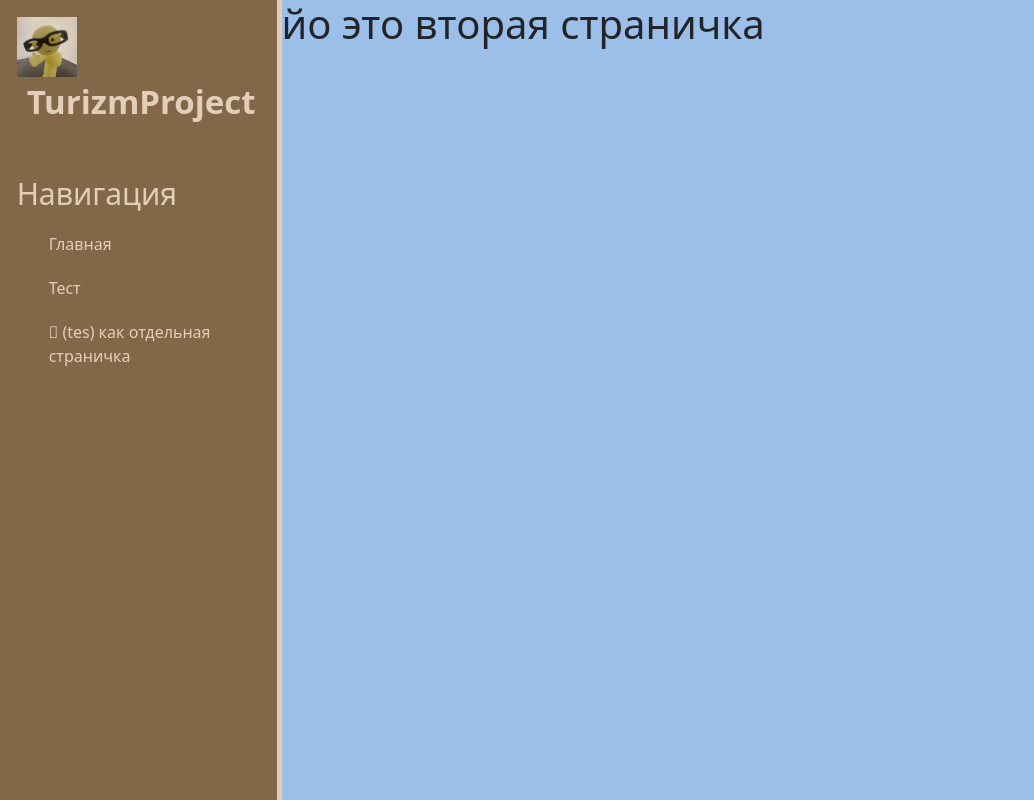
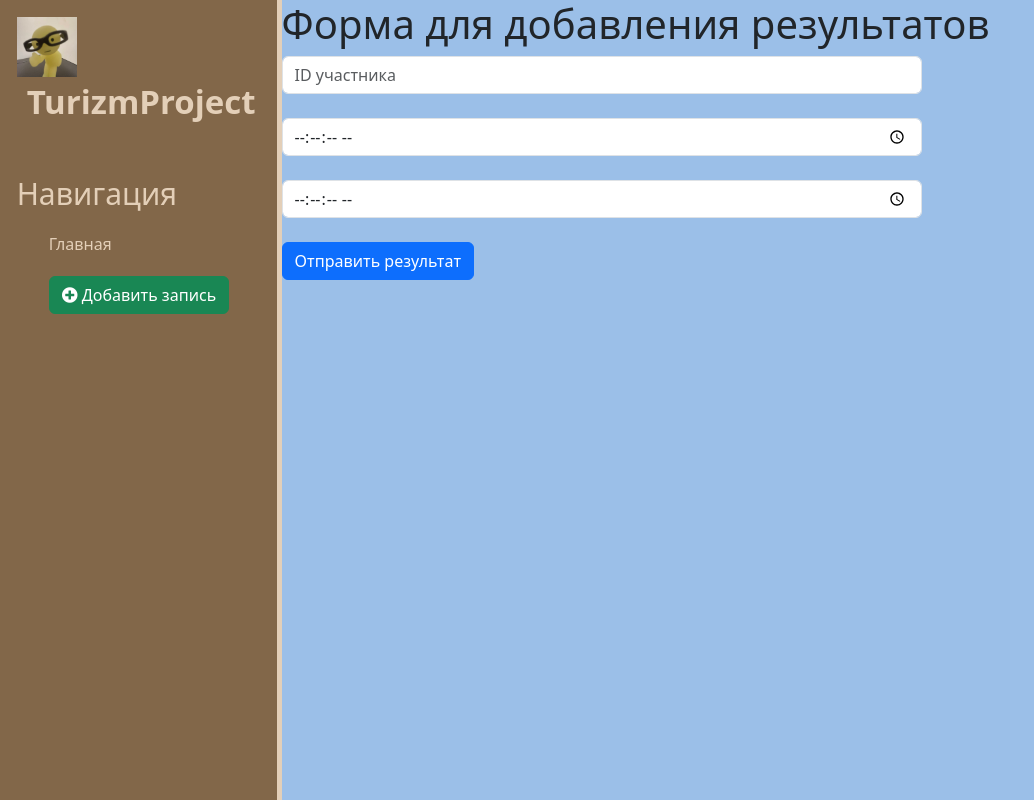
Before and after one commit to eshka-rp/TurizmProject, a Django app: page /test in a window 1280 px wide. Shown: the whole page, without its empty margins (0-1034 px from the left). Run offline with Django 5.2, Linux system fonts and the light colour scheme; some libraries are stand-ins or nearby versions.

Commit message:
рабочая форма, но пока не связанная с кодом

```diff
--- a/project_turizm_1/TurizmApp/static/TurizmApp/css/TurizmApp.css
+++ b/project_turizm_1/TurizmApp/static/TurizmApp/css/TurizmApp.css
@@ -1,6 +1,23 @@
 @media (max-width: 2560px) {
+    form {
+
+    }
+
+    .form-control {
+    width: 50%;
+    }
+
     body {
         background: #9bbfe8;
+    }
+
+    .features h1{
+        color: #274a7c;
+        text-align: center;
+    }
+
+    .features {
+        text-align: center;
     }
 
     aside {
@@ -40,14 +57,15 @@
 
     .btn-warning, .btn-warning:hover, .btn-primary:active, .btn-primary:visited {
         background-color: #ab8e6d;
+
     }
 }
-
 
 @media (max-width: 1024px) {
     body {
         background: #9bbfe8;
     }
+
 
     aside {
         float: left;
--- a/project_turizm_1/TurizmApp/templates/TurizmApp/loyal.html
+++ b/project_turizm_1/TurizmApp/templates/TurizmApp/loyal.html
@@ -9,16 +9,16 @@
 </head>
 
 <body>
-    <aside>
+<aside>
         <img src="{% static 'TurizmApp/img/picture.jpg' %}" id="chel">
         <span class="picha">TurizmProject</span>
         <h3>Навигация</h3>
         <ul>
-            <a href="{% url 'home' %}"><li><i class="fa-solid fa-house"></i> Главная</li></a>
-            <a href="{% url 'test' %}"><li><i class="fa-solid fa-pen-to-square"></i> Тест</li></a>
-            <a href="{% url 'tes' %}"><li><i class="fa-solid fa-phone"></i> (tes) как отдельная страничка</li></a>
+            <a href="{% url 'home' %}"><li><i class="fa-solid fa-house"></i>Главная</li></a>
+            <a href="{% url 'test' %}"><li><button class="btn btn-success"><i class="fas fa-plus-circle"></i> Добавить запись</button></li></a>
+
         </ul>
-    </aside>
+</aside>
         {% block content %}
         {% endblock %}
 
--- a/project_turizm_1/TurizmApp/templates/TurizmApp/test.html
+++ b/project_turizm_1/TurizmApp/templates/TurizmApp/test.html
@@ -3,5 +3,12 @@
 {% block title%} SECOND PAGE {% endblock %}
 
 {% block content %}
-    <h1>йо это вторая страничка</h1>
+    <h1>Форма для добавления результатов</h1>
+    <form method="post">
+        {% csrf_token %}
+        <input type="text" placeholder="ID участника" class="form-control"><br>
+        <input type="time" step="1" placeholder="Время старта" class="form-control"><br>
+        <input type="time" step="1" placeholder="Время финиша" class="form-control"><br>
+        <button class="btn btn-primary" type="submit">Отправить результат</button>
+    </form>
 {% endblock %}
--- a/project_turizm_1/TurizmApp/urls.py
+++ b/project_turizm_1/TurizmApp/urls.py
@@ -4,6 +4,5 @@ from . import views
 urlpatterns = [
     path('', views.index, name='home'),
     path('test', views.test, name='test'),
-    path('tes', views.tes, name='tes'),
 
 ]
--- a/project_turizm_1/TurizmApp/views.py
+++ b/project_turizm_1/TurizmApp/views.py
@@ -1,13 +1,8 @@
 from django.shortcuts import render
+
 
 def index(request):
     return render(request, 'TurizmApp/index.html')
 
 def test(request):
     return render(request, 'TurizmApp/test.html')
-
-def tes(request):
-    return render(request, 'TurizmApp/tes.html')
-
-
-#тест
```
Also changed, not shown: project_turizm_1/TurizmApp/forms.py (added, +9 -0 lines), project_turizm_1/TurizmApp/templates/TurizmApp/index.html (+10 -5 lines), project_turizm_1/TurizmApp/templates/TurizmApp/tes.html (deleted, +0 -13 lines).
